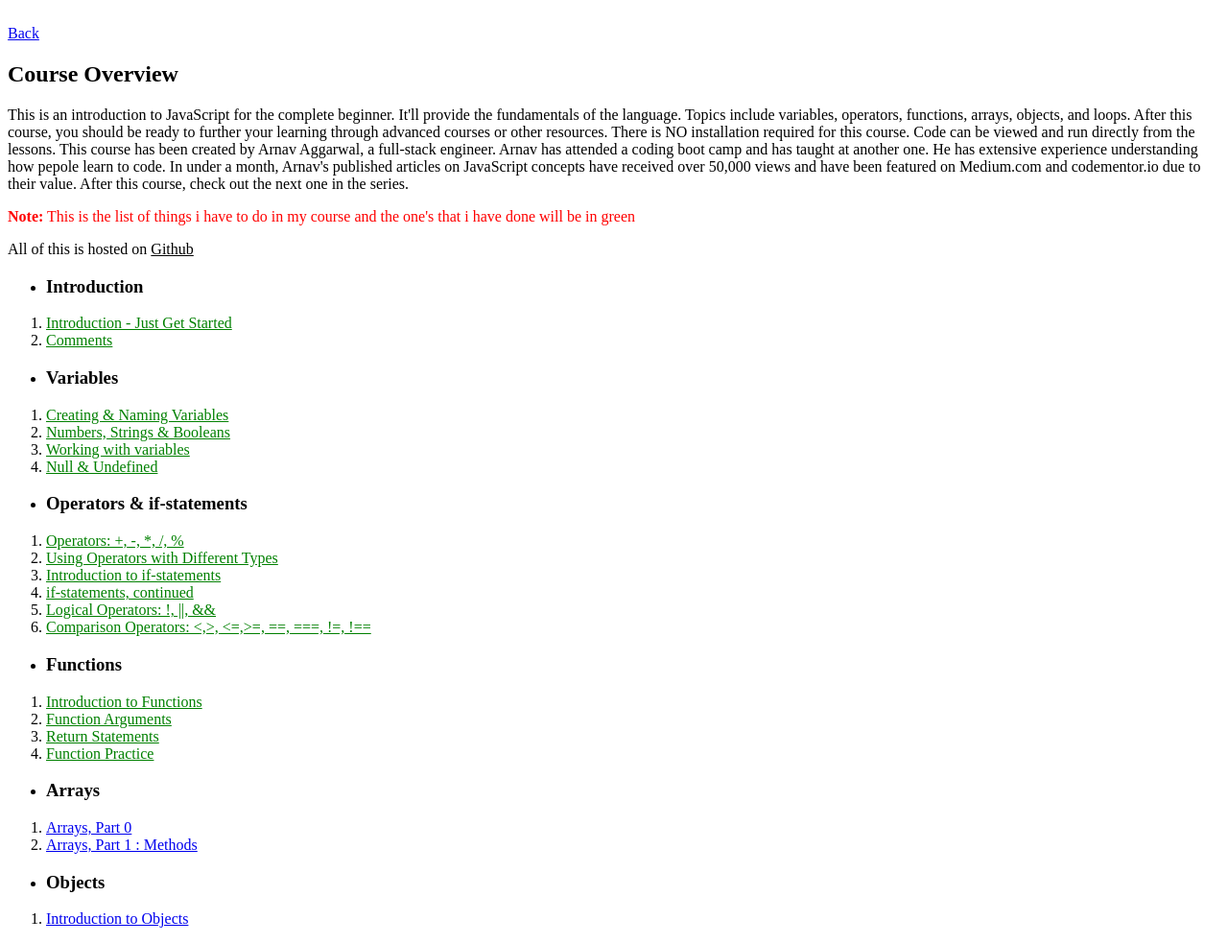
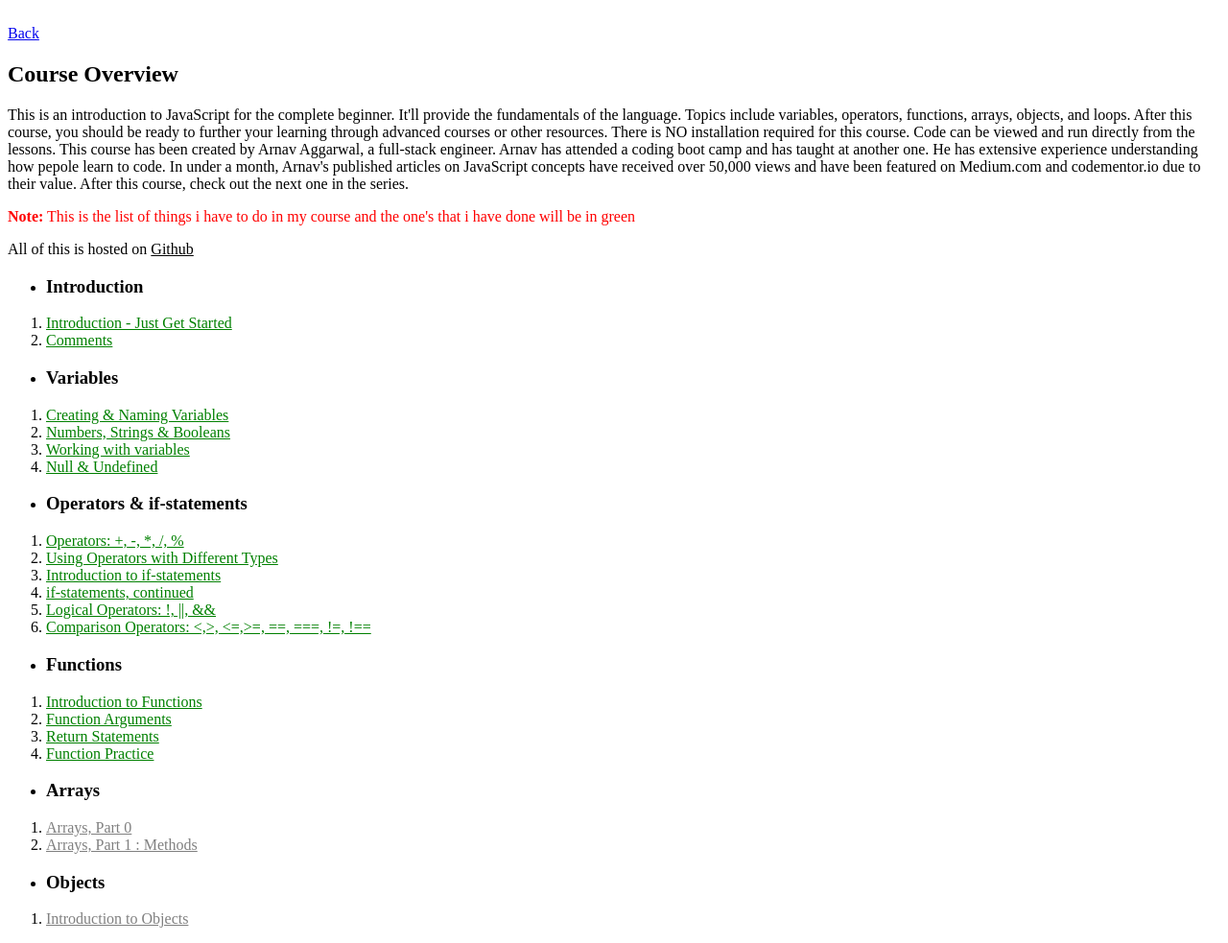
Before and after one commit to Omarali1020/webiste, a plain HTML site: page Javascript/Javascript.html in a window 1280 px wide. Shown: the whole page at 96% size. Drawn offline with Linux system fonts and the light colour scheme; files that its build step writes are made by us from their sources.

Commit message:
Update style.css

```diff
--- a/Javascript/style.css
+++ b/Javascript/style.css
@@ -62,3 +62,12 @@
 .B4{
     color:green;
 }
+.C1{
+    color: grey;
+}
+.C2{
+    color: grey;
+}
+.C3{
+    color: grey;
+}
```
